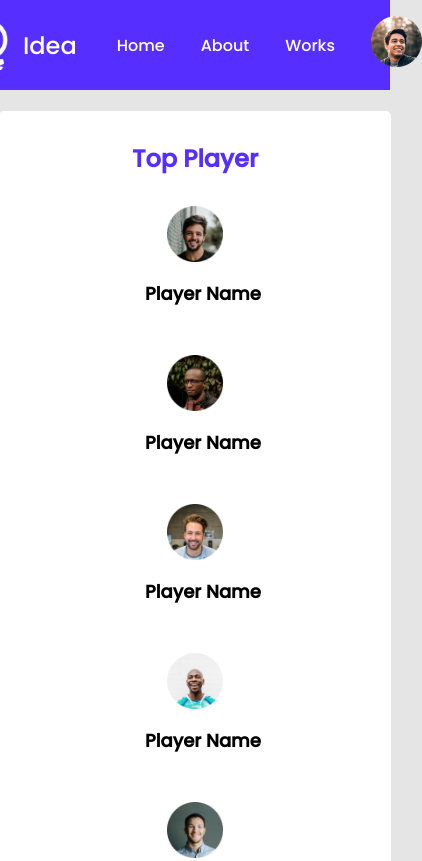
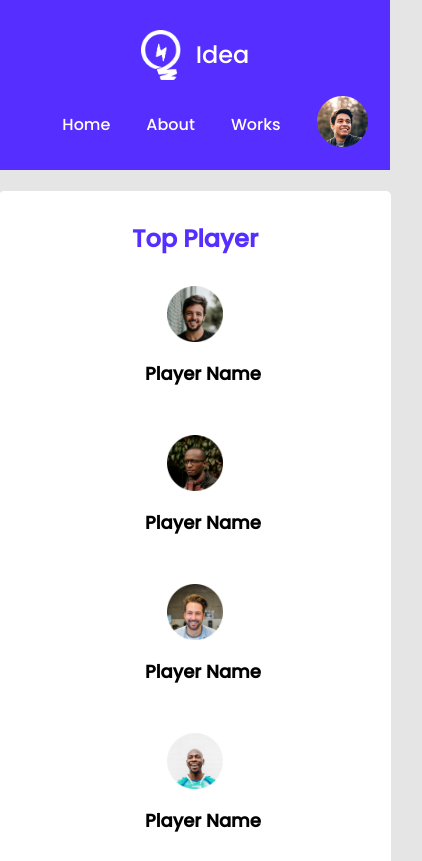
Before and after one commit to imros10/leader-board, a plain HTML site: page index.html in a window 390 px wide. Shown: the top 861 px of the page, 422 px wide, since content can reach past the window. Drawn offline with Linux system fonts and the light colour scheme.

Commit message:
Responsive header

```diff
--- a/css/style.css
+++ b/css/style.css
@@ -28,7 +28,6 @@ hr{
 }
 /* Header style here  */
 header{
-    width: 100%;
     background-color: #562EFF;
 }
 .top-container{
@@ -231,10 +230,23 @@ Media Querias
     }
     .courses{
         grid-template-columns: repeat(1, 250px);
-        /* justify-content: center; */
+        justify-content: center;
         align-items: center;
     }
     .course{
        margin-bottom: 20px;
     }
+    .top-container{
+        flex-direction: column;
+    }
+    .top-menu{
+        width: 100%;
+        flex-direction: column;
+        padding-top: 30px;
+
+    }
+    .logo{
+        justify-content: center;
+
+    }
 }
```
